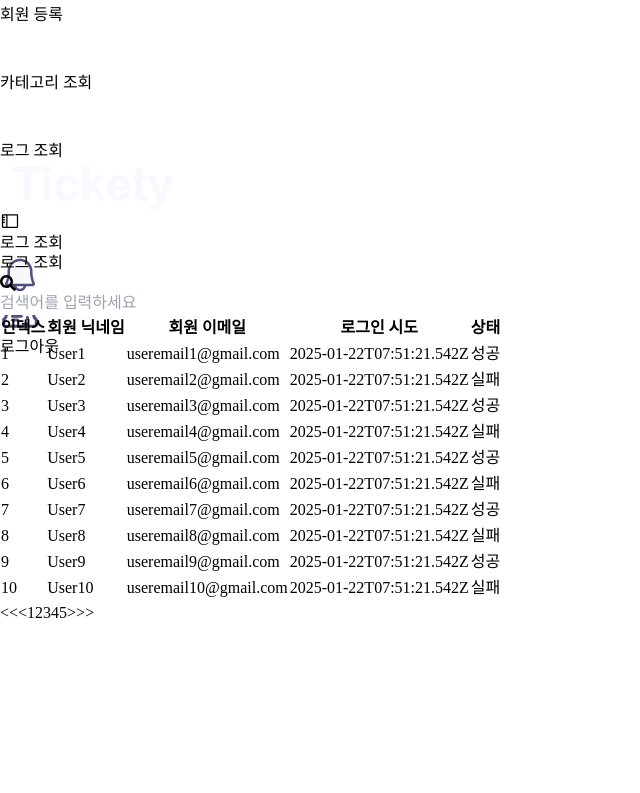
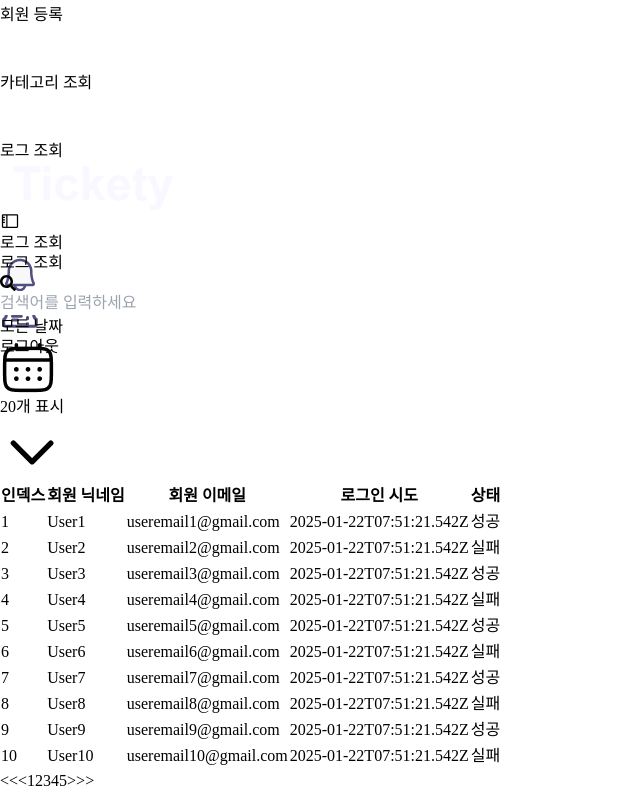
Before and after one commit to WRKR-KEA/frontend, a Next.js app: page /administer/log in a window 1280 px wide. Shown: the part 885-1678 px from the top of the page, without its empty margins (0-640 px from the left). Before the commit the page ends 1510 px from the top, so only its background shows below. Built offline with nearby package versions, Linux system fonts and the light colour scheme.

Commit message:
WRKR-83:✨:Feat:로그페이지 데이트피커

```diff
--- a/src/app/administer/log/page.tsx
+++ b/src/app/administer/log/page.tsx
@@ -1,15 +1,19 @@
 "use client";
 
+import { FilterNum } from "@/components/filterNum";
 import PagePagination from "@/components/pagination";
 import React, { useState } from "react";
-import { FaSearch } from "react-icons/fa"; // 돋보기 아이콘
+import { FaSearch } from "react-icons/fa";
+import { DateRange } from "react-date-range";
+import "react-date-range/dist/styles.css";
+import "react-date-range/dist/theme/default.css";
 
 interface LogEntry {
   id: number;
   timestamp: string;
   user: string;
   email: string;
-  status: string; // 로그인 성공/실패 여부 추가
+  status: string;
 }
 
 const mockData: LogEntry[] = Array.from({ length: 100 }, (_, index) => ({
@@ -17,15 +21,37 @@ const mockData: LogEntry[] = Array.from({ length: 100 }, (_, index) => ({
   timestamp: "2025-01-22T07:51:21.542Z",
   user: `User${index + 1}`,
   email: `useremail${index + 1}@gmail.com`,
-  status: index % 2 === 0 ? "성공" : "실패", // 짝수는 성공, 홀수는 실패
+  status: index % 2 === 0 ? "성공" : "실패",
 }));
 
 export default function LogPage() {
   const [logs, setLogs] = useState<LogEntry[]>(mockData);
   const [searchTerm, setSearchTerm] = useState<string>("");
-  const [searchInput, setSearchInput] = useState<string>(""); // 검색 입력 상태
+
+  // Pagination
   const [currentPage, setCurrentPage] = useState<number>(1);
   const itemsPerPage = 10;
+
+  // Date Range Picker 관련 상태 및 핸들러
+  const [isCalendarOpen, setIsCalendarOpen] = useState(false);
+  const [dateRange, setDateRange] = useState({
+    startDate: null,
+    endDate: null,
+    key: "selection",
+  });
+
+  const handleDateChange = (ranges: any) => {
+    setDateRange(ranges.selection);
+  };
+
+  const toggleCalendar = () => {
+    setIsCalendarOpen(!isCalendarOpen);
+  };
+
+  // 날짜 범위 포맷팅
+  const formattedDateRange = dateRange.startDate && dateRange.endDate
+    ? `${dateRange.startDate.toLocaleDateString()} - ${dateRange.endDate.toLocaleDateString()}`
+    : "모든 날짜";
 
   const filteredLogs = logs.filter(
     (log) =>
@@ -46,17 +72,20 @@ export default function LogPage() {
   };
 
   const handleSearchChange = (e: React.ChangeEvent<HTMLInputElement>) => {
-    setSearchTerm(e.target.value); // 검색 상태 업데이트
-    setCurrentPage(1); // 검색 시 페이지를 첫 페이지로 초기화
+    setSearchTerm(e.target.value);
+    setCurrentPage(1);
   };
 
-  const handleInputChange = (e: React.ChangeEvent<HTMLInputElement>) => {
-    setSearchInput(e.target.value); // 검색 입력 상태 업데이트
-    handleSearchChange(e); // 검색 함수 호출
+  const handleSelectCount = (count: number) => {
+    setCurrentPage(1);
+    const updatedLogs = mockData.slice(0, count);
+    setLogs(updatedLogs);
   };
 
   return (
     <div className="p-6">
+      <div className="flex items-center justify-between">
+        {/* 왼쪽 - 제목과 검색창 */}
         <div className="flex items-center">
           <h2 className="text-md font-semibold">로그 조회</h2>
           <div className="flex items-center space-x-2 ml-4">
@@ -64,8 +93,8 @@ export default function LogPage() {
               <FaSearch className="text-gray-500 mr-2" />
               <input
                 type="text"
-              value={searchInput}
-              onChange={handleInputChange}
+                value={searchTerm}
+                onChange={handleSearchChange}
                 placeholder="검색어를 입력하세요"
                 className="outline-none text-sm"
               />
@@ -73,7 +102,39 @@ export default function LogPage() {
           </div>
         </div>
 
-      <table className="w-full border-collapse border border-gray-300 rounded-md overflow-hidden">
+        {/* 오른쪽 - 캘린더 버튼과 필터 */}
+        <div className="flex items-center space-x-4 relative">
+          {/* 캘린더 버튼 */}
+          <button
+            className="flex items-center text-sm font-medium text-[#6E61CA] hover:text-[#5A50A8] px-4 py-2 rounded-md"
+            onClick={toggleCalendar}
+          >
+            <span>{formattedDateRange}</span>
+            <img
+              src="/calendarIcon.png"
+              alt="Calendar Icon"
+              className="w-5 h-5 ml-2 mb-1"
+            />
+          </button>
+
+          {isCalendarOpen && (
+            <div className="absolute top-12 right-0 z-10 bg-white border shadow-lg rounded-md">
+              <DateRange
+                editableDateInputs={true}
+                onChange={handleDateChange}
+                moveRangeOnFirstSelection={false}
+                ranges={[dateRange]}
+                rangeColors={["#6E61CA"]}
+              />
+            </div>
+          )}
+
+          {/* 필터 버튼 */}
+          <FilterNum onSelectCount={handleSelectCount} />
+        </div>
+      </div>
+
+      <table className="w-full border-collapse border border-gray-300 rounded-md overflow-hidden mt-4">
         <thead className="bg-gray-100">
           <tr>
             <th className="p-3 border w-2/12">인덱스</th>
```
Lines whose indentation alone changed are shown as unchanged.
